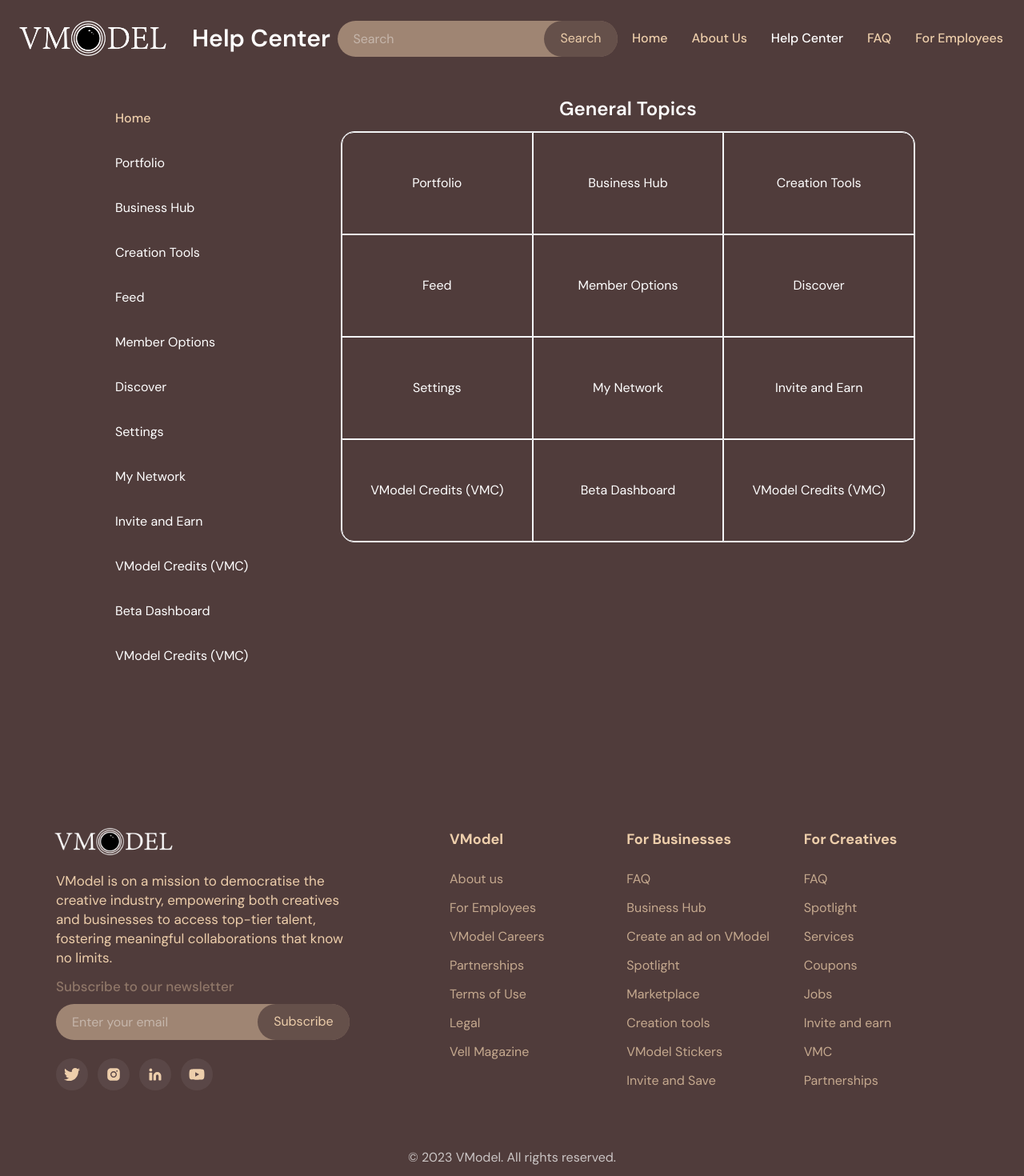
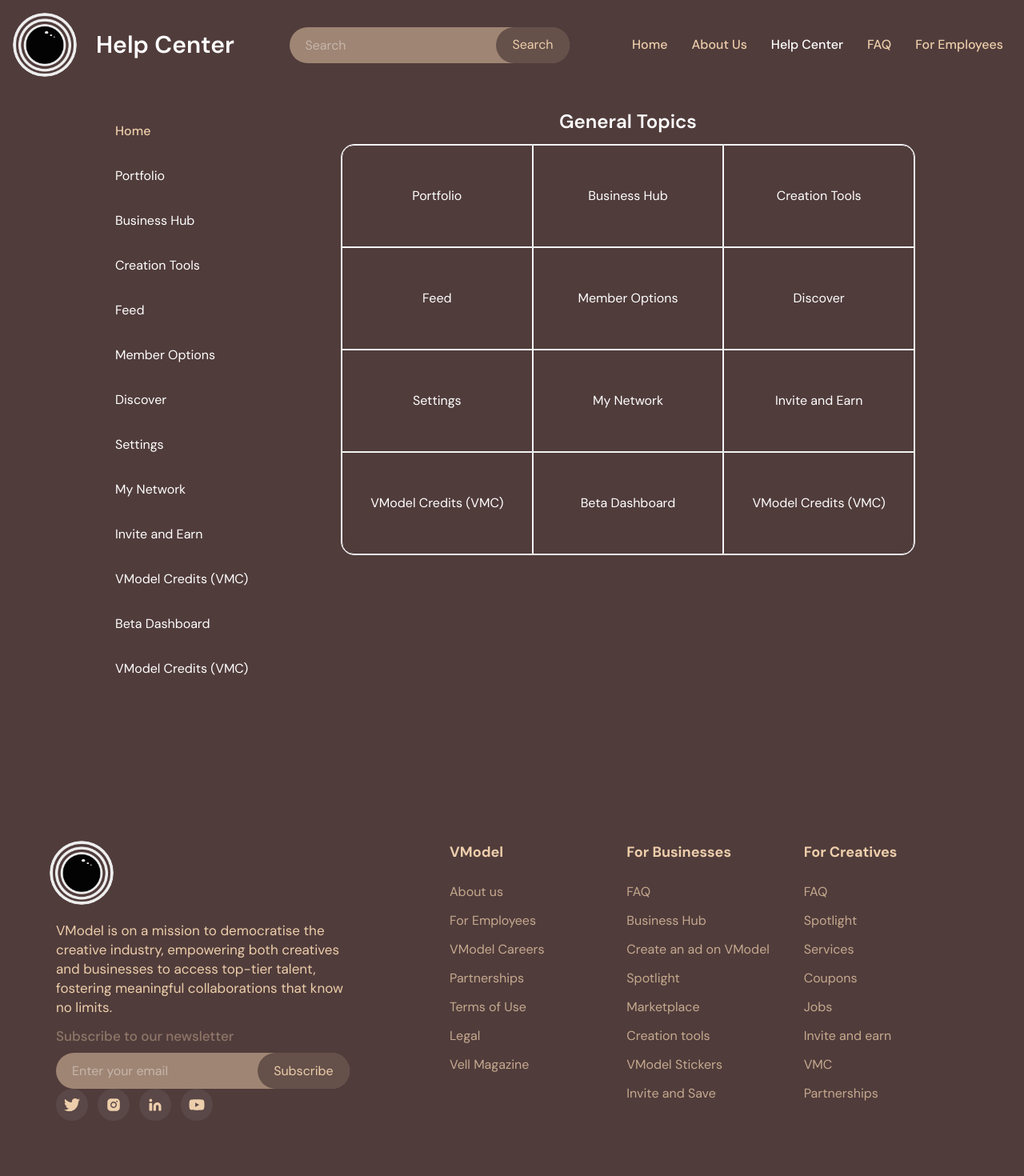
Before and after one commit to shinorspellz/VModelHelpCentre, a Next.js app: page / in a window 1280 px wide. Shown: the top 1470 px of the page at 80% size. Built offline with nearby package versions, Linux system fonts and the light colour scheme; a web font is replaced by a local one.

Commit message:
Fix logo issues

```diff
--- a/components/FeedBack.jsx
+++ b/components/FeedBack.jsx
@@ -17,13 +17,13 @@
     <div className="text-center">
       <p className='mb-3'>Was this article helpful?</p>
       <button
-        className={`mr-3 border border-solid border-edceab px-4 py-2 rounded text-edceab ${feedback === 'thumbsUp' ? 'bg-[#edceab] text-white' : ''}`}
+        className={`mr-3 border border-solid border-edceab px-4 py-2 rounded text-edceab ${feedback === 'thumbsUp' ? 'bg-secondary text-primary border border-solid border-secondary' : ''}`}
         onClick={() => setFeedback('thumbsUp')}
       >
         Yes
       </button>
       <button
-        className={`border border-solid border-edceab px-4 py-2 rounded text-edceab ${feedback === 'thumbsDown' ? 'bg-[#edceab] text-white' : ''}`}
+        className={`border border-solid border-edceab px-4 py-2 rounded text-edceab ${feedback === 'thumbsDown' ? 'bg-secondary text-primary border border-solid border-secondary' : ''}`}
         onClick={() => setFeedback('thumbsDown')}
       >
         No
--- a/components/Navbar.jsx
+++ b/components/Navbar.jsx
@@ -85,8 +85,8 @@
             <VMLogo
                   isFull={true}
                   isDark={true}
-                  width={200}
-                  height={190}
+                  width={80}
+                  height={100}
                   className="vm-logo-mobile"
                 />
                   </Link>
@@ -99,8 +99,8 @@
               <VMLogo
                   isFull={true}
                   isDark={true}
-                  width={180}
-                  height={150}
+                  width={60}
+                  height={100}
                   className="vm-logo-mobile"
                 />           </Link>
           </div>
--- a/components/VMLogo.jsx
+++ b/components/VMLogo.jsx
@@ -8,7 +8,7 @@
           alt="VModel Logo"
           priority
           src={`/assets/images/logo/${
-            isDark ? "vmodel-logo-full.png" : "vmodel-logo-full.png"
+            isDark ? "loo-white.png" : "vmodel-logo.png"
           }`}
           width={width}
           height={height}
--- a/components/VModelFooter.jsx
+++ b/components/VModelFooter.jsx
@@ -178,8 +178,8 @@
                   <VMLogo
                     isFull={true}
                     isDark={true}
-                    width={160}
-                    height={160}
+                    width={80}
+                    height={100}
                   />
                 </div>
                 <div
--- a/components/faqComponents/Sidebar.jsx
+++ b/components/faqComponents/Sidebar.jsx
@@ -31,7 +31,7 @@
             <Link href={"/" + topic.link + "/" + LinkToFirstSubTopic.link}>
               <p
 
-                className={`p-4 ${hoverEffect} rounded-[21px] cursor-pointer  ${
+                className={`w-[200px] p-4 ${hoverEffect} rounded-[21px] cursor-pointer  ${
                   topic.link === currentroute
                     ? "text-[#EDCEAB] font-medium "
                     : ""
@@ -42,7 +42,7 @@
               </p>
             </Link>
             {topic.link === currentroute ? (
-              <div className=" ">
+              <div className="w-[200px] ">
                 {subTopic.map((topic, index) => {
                   return (
                     <Link
--- a/tailwind.config.js
+++ b/tailwind.config.js
@@ -12,6 +12,10 @@
         "gradient-conic":
           "conic-gradient(from 180deg at 50% 50%, var(--tw-gradient-stops))",
       },
+      colors:{
+      primary:"#503c3b",
+      secondary: "#edceab"
+      }
     },
   },
   plugins: [],
```
Also changed, not shown: public/assets/images/logo/logo-white.png (added), public/assets/images/logo/loo-white.png (added).
